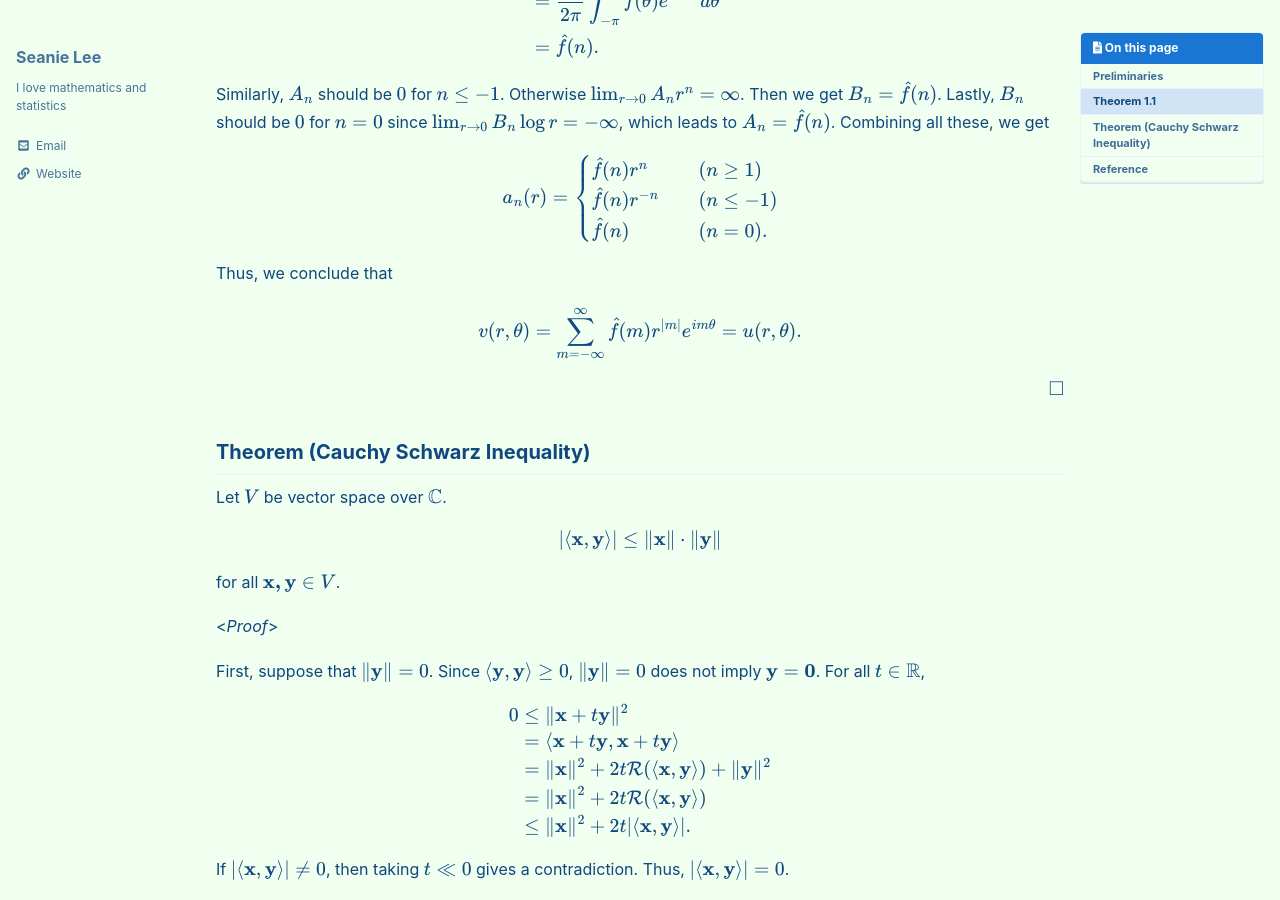
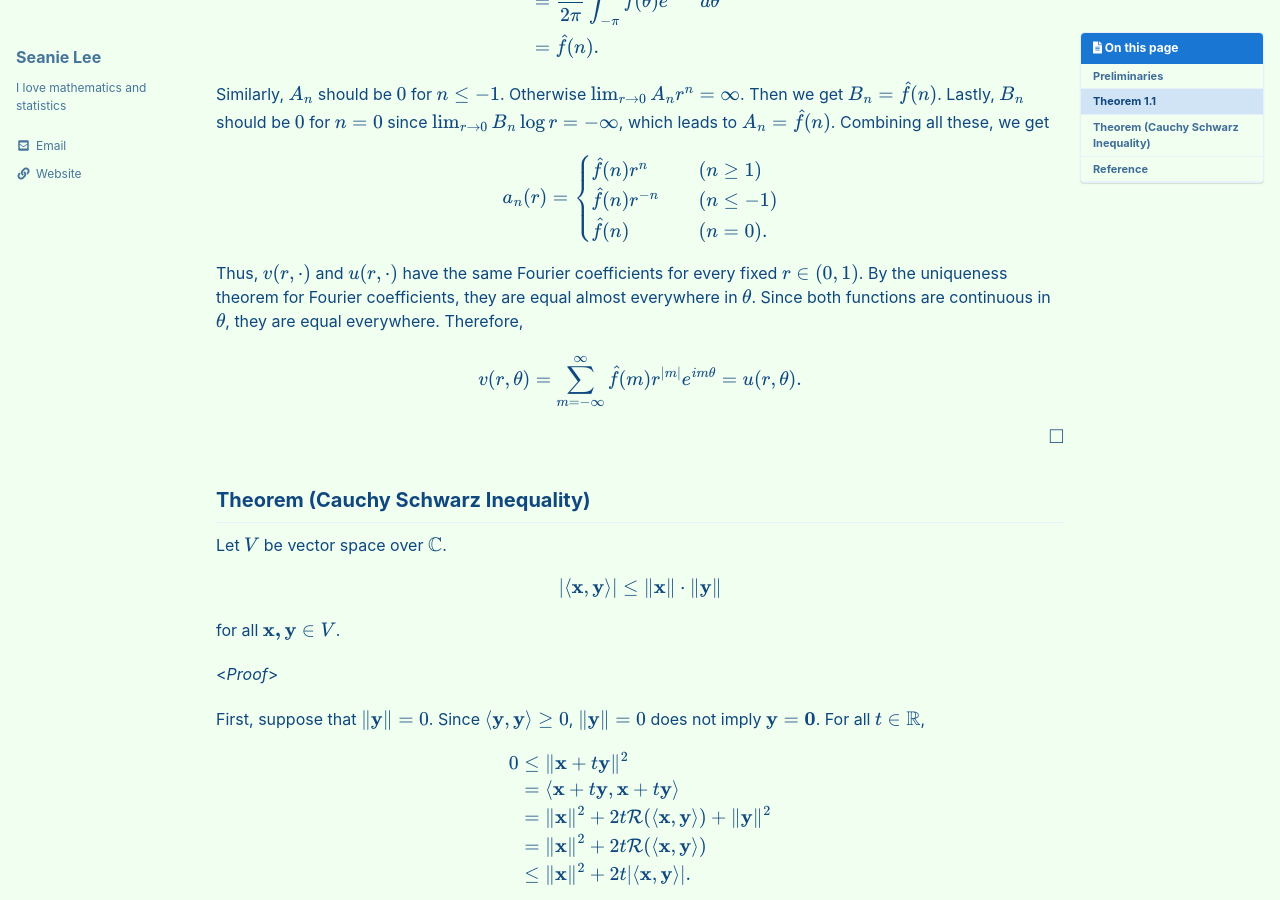
Before and after one commit to seanie12/blog, a Jekyll site: the page built from _posts/2023-02-09-dirichlet-problem.md, in a window 1280 px wide and 900 px high, scrolled down 4740 px. Built offline with Jekyll 4.4.1, drawn with Linux system fonts in a browser that asks for light colours; cached includes are drawn as plain includes; formulas are drawn with MathJax 3.

Commit message:
Update 2023-02-09-dirichlet-problem.md

```diff
--- a/_posts/2023-02-09-dirichlet-problem.md
+++ b/_posts/2023-02-09-dirichlet-problem.md
@@ -284,7 +284,8 @@ a_n(r) = \begin{cases}
 \end{cases}
 $$
 
-Thus, we conclude that
+Thus, $v(r,\cdot)$ and $u(r,\cdot)$ have the same Fourier coefficients for every fixed $r\in(0,1)$. By the uniqueness theorem for Fourier coefficients, they are equal almost everywhere in $\theta$. Since both functions are continuous in $\theta$, they are equal everywhere. Therefore,
+
 
 $$
 \begin{align*}
```
